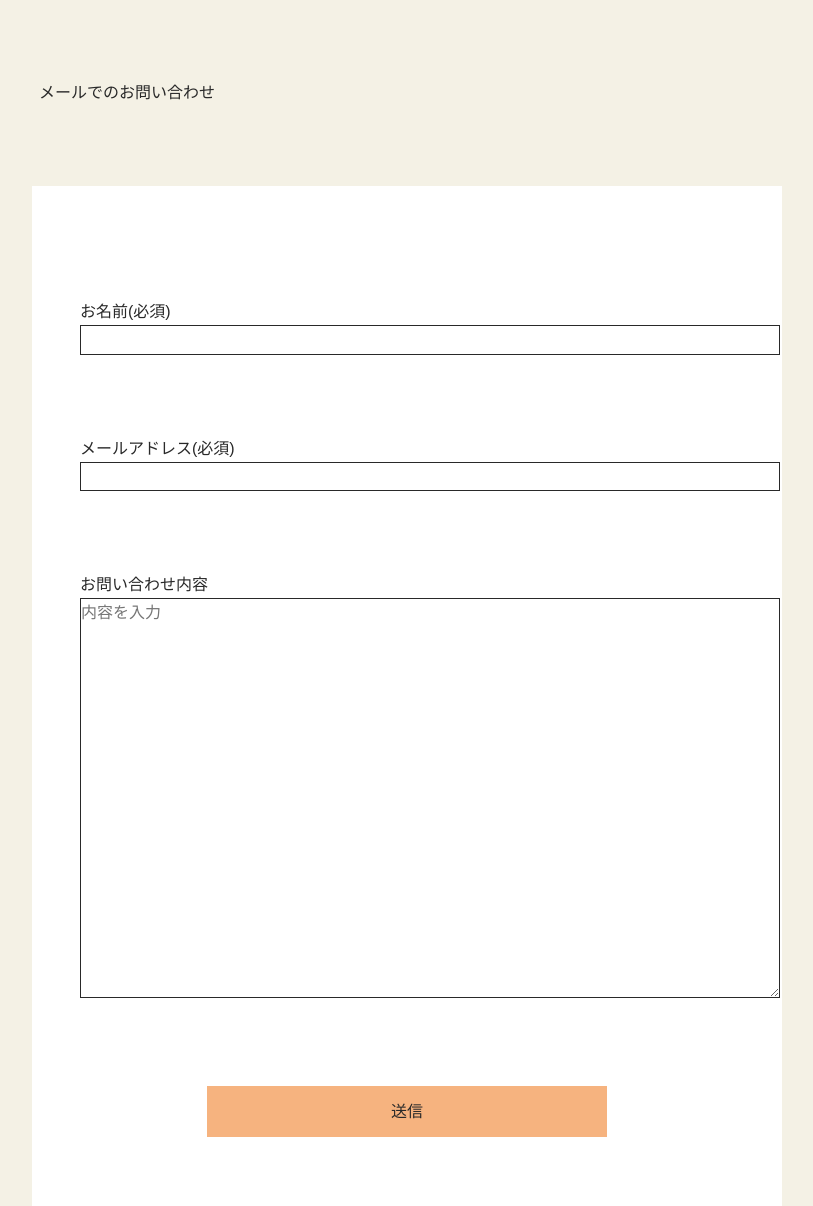
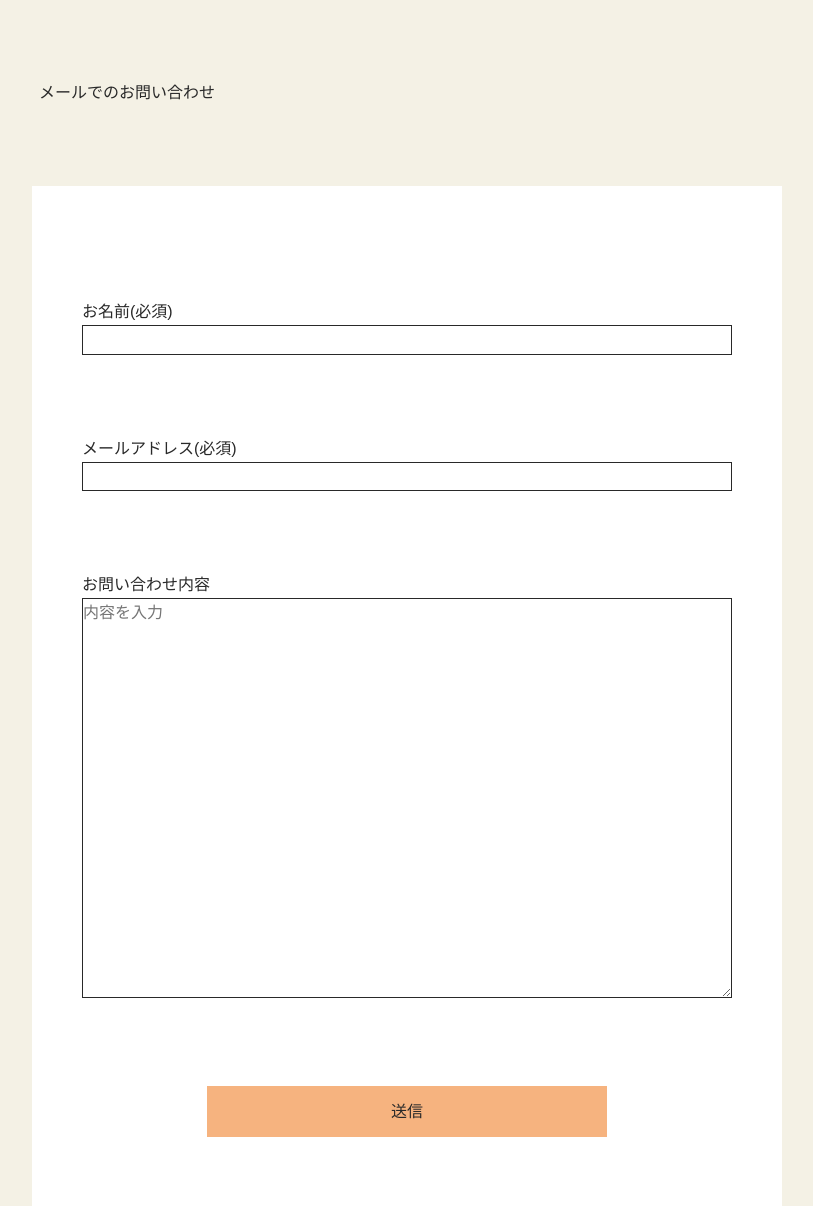
Before and after one commit to stn-st/hidamarinoie, a plain HTML site: page contact.html in a window 1280 px wide. Shown: the part 1342-2548 px from the top of the page, without its empty margins (233-1046 px from the left). Drawn offline with Linux system fonts and the light colour scheme; some packages are replaced by stand-ins of ours.

Commit message:
Add files via upload

```diff
--- a/css/style.css
+++ b/css/style.css
@@ -988,7 +988,7 @@ text-align: center;
 input[type="text"],
 input[type="email"] {
     display: inline-block;
-    width: 700px;
+    width: 650px;
     border: 1px solid #292929;
     background-color: #fff;
 }
@@ -999,7 +999,7 @@ label{
 }
 
 textarea {
-    width: 700px;
+    width: 650px;
     height: 400px;
     border: 1px solid #292929;
     background-color: #fff;
```
